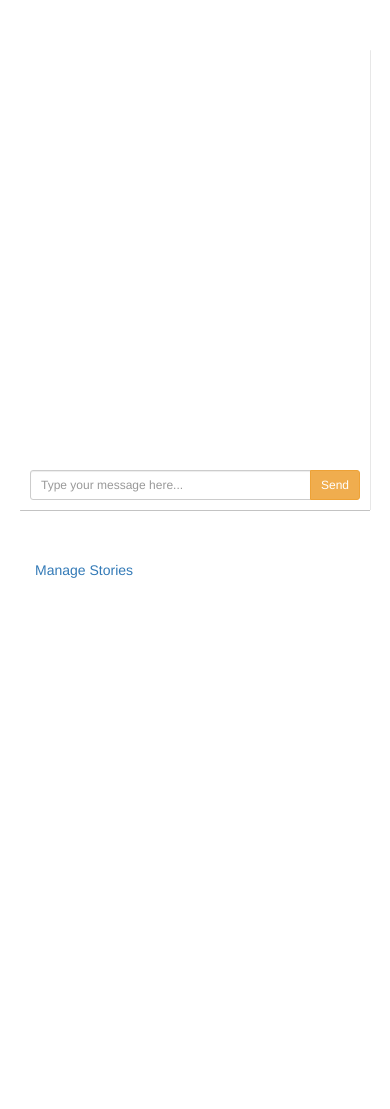
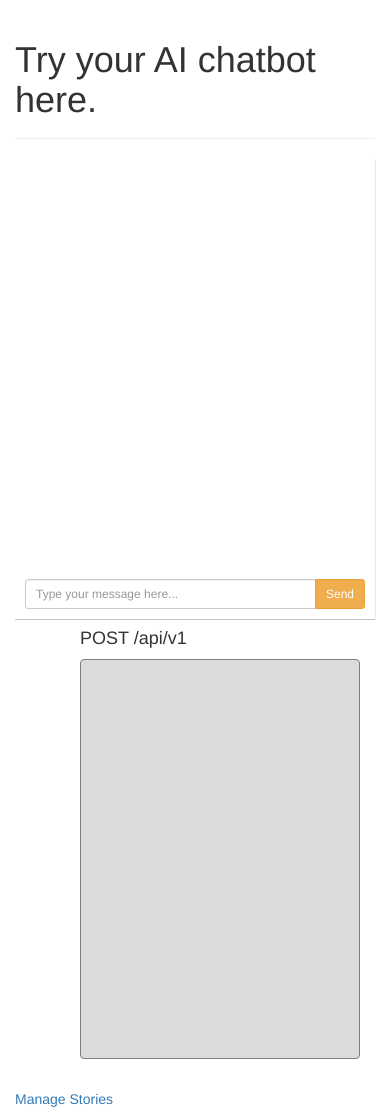
Before and after one commit to hopeman1102/ai_chatbot, a Flask app: page / in a window 390 px wide. Before the commit the page ends 578 px from the top, so only its background shows below. Run offline with Flask 2, Linux system fonts and the light colour scheme; data that the repository does not hold is empty; parts of the project's set-up code (start-up, migrations or seed data) failed here and were passed over; some libraries are stand-ins or nearby versions.

Commit message:
updated chat ui with Response JSON preview

```diff
--- a/webServer/static/css/chat.css
+++ b/webServer/static/css/chat.css
@@ -1,11 +1,6 @@
-.container{
-    width: 350px;
-    margin:0 auto;
-}
 .chat-area{
     box-shadow: .1px .3px .3px #101010;
     padding: 10px;
-margin-top: 50px;
 }
 .chat
 {
@@ -42,10 +37,23 @@ margin-top: 50px;
 .chat-area .footer{
     margin-top: 10px;
 }
+.row{
+    margin: 0 auto;
+}
+.footer{
+    margin-top: 20px;
+}
 
-footer{
-    margin-top: 50px;
+.payloadPreview{
+    margin-left: 50px;
+    color:brown;
+    border: 1px solid gray;
+    background-color: gainsboro;
+    padding: 10px;
+    height: 400px;
+    overflow-y: scroll;
 }
+
 
 ::-webkit-scrollbar-track
 {
--- a/webServer/static/js/chat.js
+++ b/webServer/static/js/chat.js
@@ -17,6 +17,7 @@ $(document).ready(function () {
 
     var put_text = function (bot_say) {
         console.log(bot_say);
+        $(".payloadPreview")[0].innerHTML = JSON.stringify(bot_say, null,5);
         payload  = bot_say;
         html_data = '<li class="left clearfix"><div class="chat-body clearfix"><strong class="primary-font">Iky</strong><p>' + bot_say["speechResponse"] + '</p> </div></li>';
         $("ul.chat").append(html_data);
--- a/webServer/templates/index.html
+++ b/webServer/templates/index.html
@@ -7,7 +7,13 @@
     <script src="static/js/chat.js"></script>
 </head>
 <body>
-<div class="container chat-area">
+<div class="container">
+    <div class="page-header">
+        <h1>Try your AI chatbot here.</h1>
+    </div>
+
+    <div class="row">
+        <div class="col-md-4 chat-area">
             <ul class="chat">
             </ul>
             <div class="footer">
@@ -21,6 +27,13 @@
                 </div>
             </div>
         </div>
+        <div class="col-md-6">
+            <h4 style="margin-left: 50px">POST /api/v1</h4>
+            <pre class="payloadPreview">
+            </pre>
+        </div>
+    </div>
+</div>
 
 <div class="container">
     <footer class="footer">
--- a/webServer/templates/stories.html
+++ b/webServer/templates/stories.html
@@ -11,8 +11,8 @@
 <div class="container">
     <div class="page-header">
         <div class="pull-left">
-            <h2>Iky's Stories</h2>
-            <i>Always build with at least two trained stories.</i>
+            <h2>Stories</h2>
+            <i>Please train your stories for better results.</i>
         </div>
         <div class="pull-right">
             <a href="/"><img class="logo-left" src="static/img/iky.png"></a>
@@ -27,7 +27,7 @@
         </div>
         <div class="col-md-8">
             <h2>Create new story</h2>
-            <div class="form-group newStory panel">
+            <div class="form-group newStory">
                 <div class="span4">
                     <input type="text" class="form-control" id="storyName" placeholder="Story name" required>
                 </div>
```
Also changed, not shown: webServer/static/css/style.css (+15 -1 lines). Lines whose indentation alone changed are shown as unchanged.
